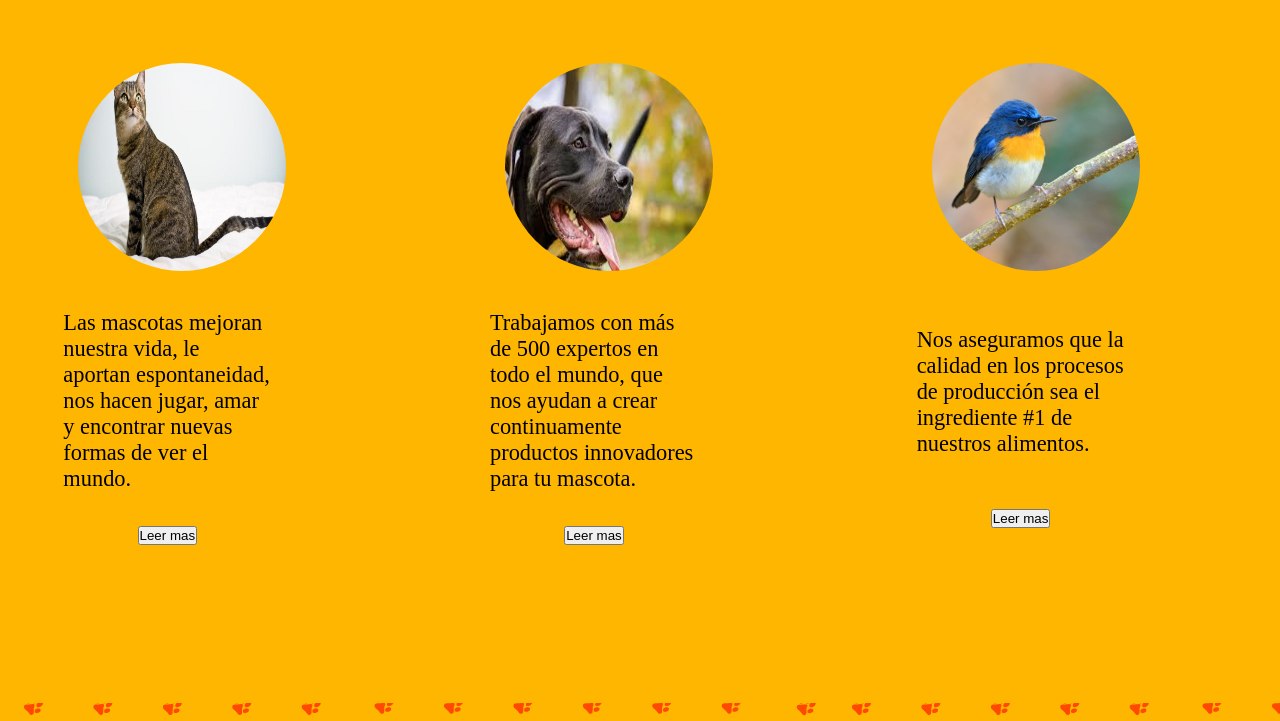
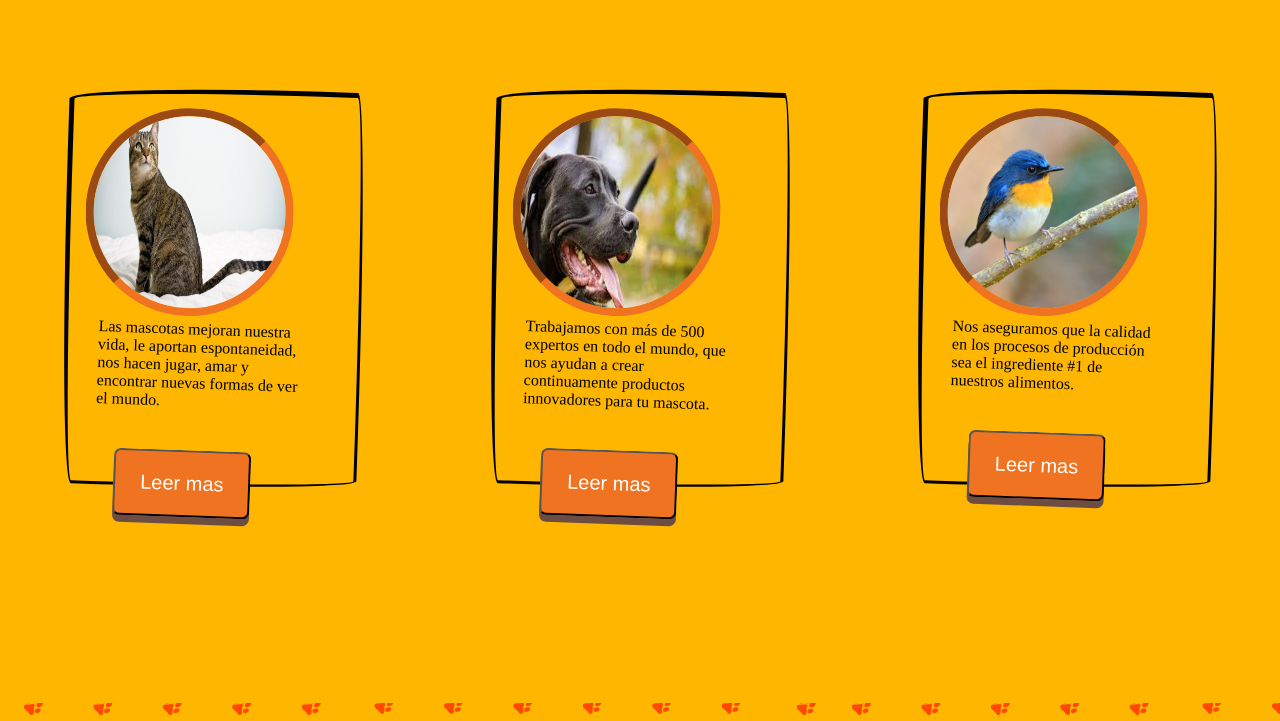
Before and after one commit to agus476/supremacy, a plain HTML site: page index.html in a window 1280 px wide. Shown: the part 819-1540 px from the top of the page. Drawn offline with Linux system fonts and the light colour scheme.

Commit message:
Se agregaron estilos en el index y corregir de bugs

```diff
--- a/css/estilos.css
+++ b/css/estilos.css
@@ -131,7 +131,10 @@ h3{
     justify-content: space-around;
     height: 40rem;
 
+
 }
+
+
 
 
 .menutext{
@@ -142,18 +145,56 @@ h3{
     flex-direction: column;
    justify-content: center;
    align-items: center;
+
     }
 
 
 .menutext--text{
     font-family:'HelveticaRoman' ;
-    font-size: 1.6rem;
+    font-size: 1.8rem;
 }
 
 .menupic__art{
+
+    margin:25px;
+    height: 25rem;
+    width: 18.75rem;
+    background:#FFB600;
+    border:  solid black;
+    border-color: black;
+    border-width: 5px 3px 3px 5px;
+    border-radius:95% 4% 97% 5%/4% 94% 3% 95%;
+    transform: rotate(2deg);
+    padding-top: 1rem
+
+
+}
+
+.menupic__artp{
     height: 400px;
-    width: 300px;
+    width: 300px;}
 
+.menupic__button{
+
+    background: #EF7320;
+    font-size: 20px;
+    color: white;
+    border-radius: 7px;
+    box-shadow: 0 7px 0px #6d4c41;
+    display: inline-block;
+    transition: all .2s;
+    position: relative;
+    padding: 20px 25px;
+    position: relative;
+    top: 2.5rem;
+    cursor: pointer;
+    margin:0 20px;
+}
+
+.menupic__button:active{
+    top: 3px;
+    box-shadow: 0 2px 0px #6d4c41;
+    transition: all .2s;
 }
 
 .menupic__art--img{
@@ -161,17 +202,16 @@ h3{
     height: 13rem;
     width: 13rem;
    border-radius: 50%;
+   border: 0.5rem inset #EF7320 ;
 }
 
 .menupic__text{
     height: 19rem;
     width: 13rem;
-    display: flex;
-    flex-direction: column;
-    justify-content: space-evenly;
-    align-items: center;
     font-family: 'HelveticaRoman';
-    font-size: 1.4rem;
+    font-size: 1rem;
+    position: relative;
+    left: 2rem;
 
 }
 
@@ -339,7 +379,7 @@ fieldset{
 
 }
 
-
+/* Media query starts  */
 
 @media (max-width:768px)
 {
--- a/index.html
+++ b/index.html
@@ -47,7 +47,7 @@
                             Las mascotas mejoran nuestra vida, le aportan espontaneidad, nos hacen jugar, amar y encontrar nuevas formas de ver el mundo.
                         </span>
 
-                        <button>Leer mas</button>
+                        <button class="menupic__button">Leer mas</button>
                     </p>
 
 
@@ -58,7 +58,7 @@
                 <img  class= "menupic__art--img" src="./Assets/dog.jpg" alt="">
                 <p class="menupic__text">
                     <span> Trabajamos con más de 500 expertos en todo el mundo, que nos ayudan a crear continuamente productos innovadores para tu mascota.</span>
-                   <button>Leer mas</button>
+                   <button class="menupic__button">Leer mas</button>
                 </p>
 
 
@@ -70,7 +70,7 @@
 
                        <span> Nos aseguramos que la calidad en los procesos de producción sea el ingrediente #1 de nuestros alimentos.</span>
 
-                      <button>Leer mas</button>
+                      <button class="menupic__button">Leer mas</button>
 
                     </p>
 
```
Also changed, not shown: Secciones/perros.htm (+4 -4 lines).
